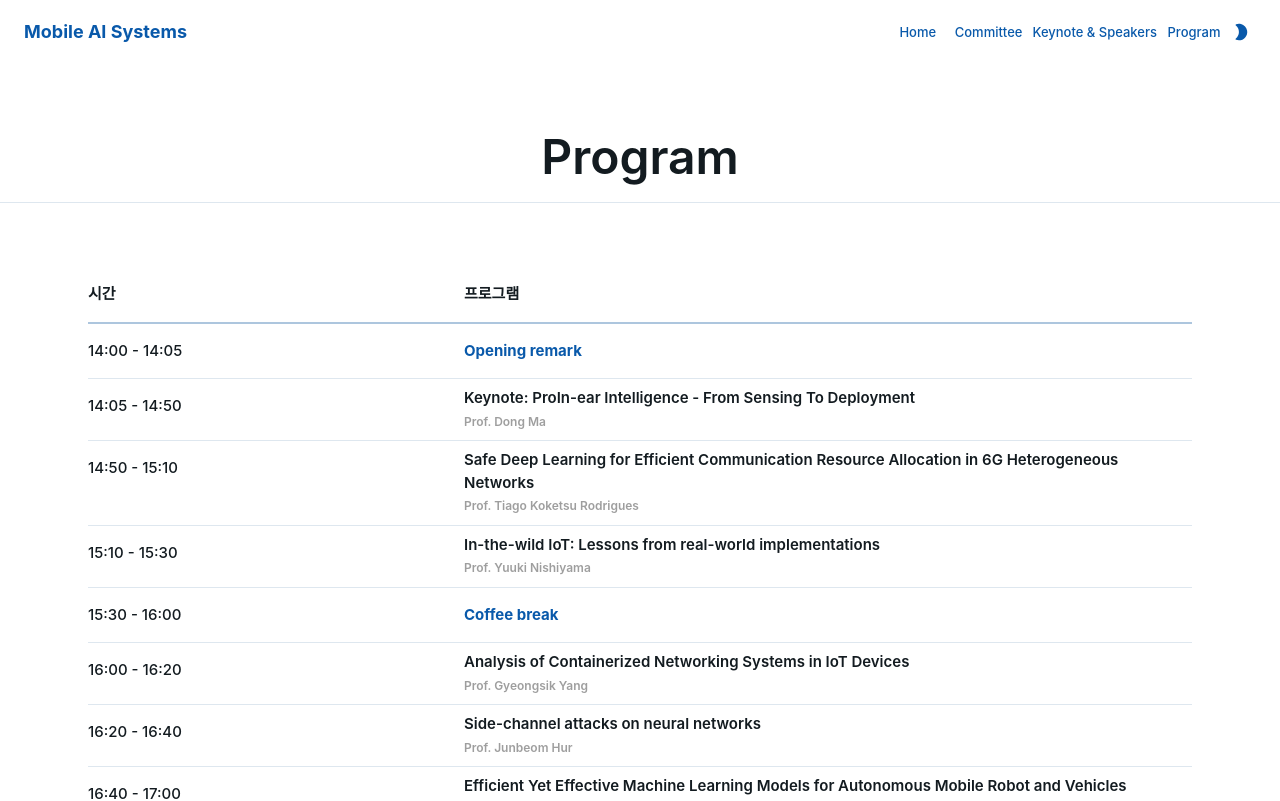
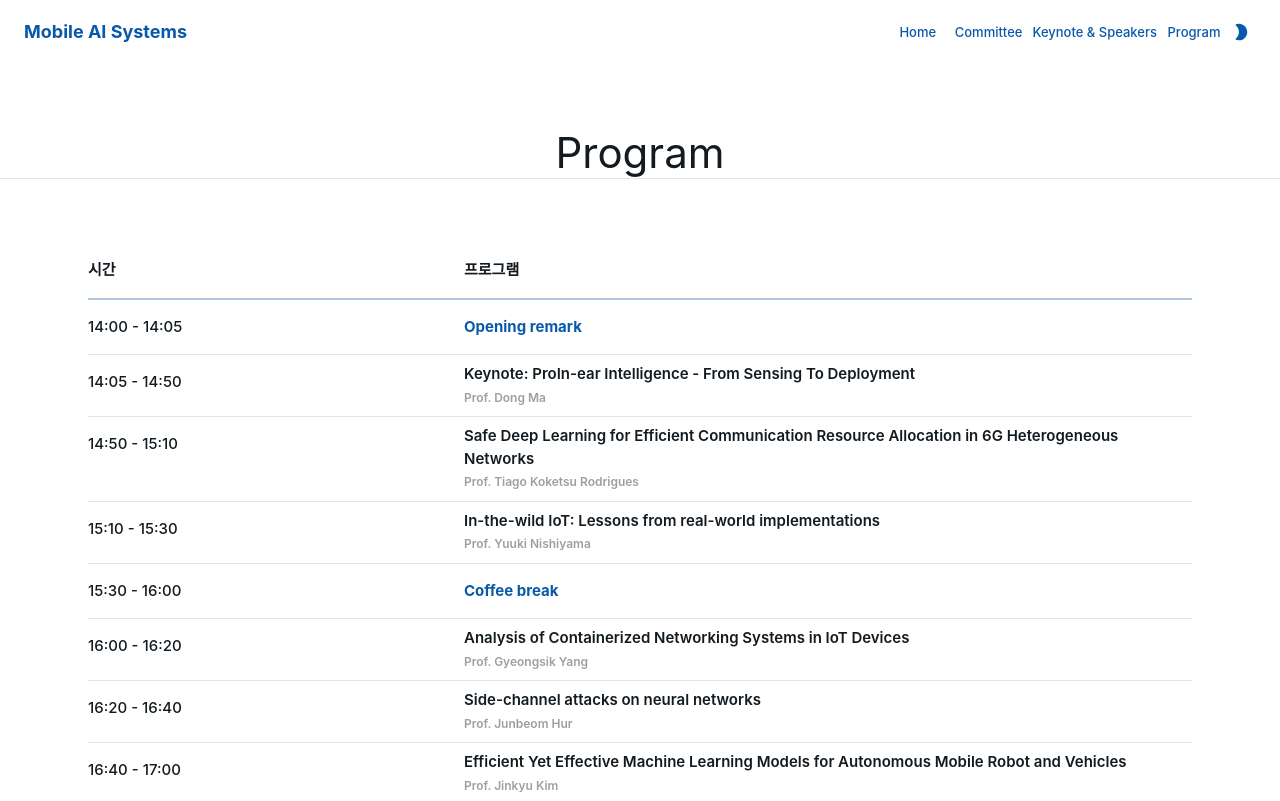
Before and after one commit to hypnotes/react-grid-test, a React (Vite) app: page /program in a window 1280 px wide. Shown: the top 801 px of the page. Built offline with nearby package versions, Linux system fonts and the light colour scheme.

Commit message:
styling fix

```diff
--- a/src/components/Committee.tsx
+++ b/src/components/Committee.tsx
@@ -24,7 +24,7 @@ const organizingCommittee = [
   }
 ]
 
-export default function Committee() {
+export default function () {
   return (
     <Box
       id="committee"
--- a/src/components/Hero.tsx
+++ b/src/components/Hero.tsx
@@ -1,3 +1,4 @@
+import { useMediaQuery, useTheme } from '@mui/material'
 import Box from '@mui/material/Box'
 import Container from '@mui/material/Container'
 import Stack from '@mui/material/Stack'
@@ -5,6 +6,9 @@ import Typography from '@mui/material/Typography'
 import BackgroundImage from '../assets/images/ai_mobile_systems_head_img.jpg'
 
 export default function Hero() {
+  const theme = useTheme()
+  const isMobile = useMediaQuery(theme.breakpoints.down('sm'))
+
   return (
     <Box
       id="hero"
@@ -32,12 +36,11 @@ export default function Hero() {
           sx={{ width: { xs: '100%', sm: '70%' } }}
         >
           <Typography
-            variant="h1"
+            variant={isMobile ? 'h4' : 'h1'}
             sx={{
               display: 'flex',
               flexDirection: { xs: 'column', sm: 'row' },
               alignItems: 'center',
-              fontSize: 'clamp(3rem, 10vw, 3.5rem)',
               color: 'common.white'
             }}
           >
--- a/src/components/Introduction.tsx
+++ b/src/components/Introduction.tsx
@@ -1,9 +1,12 @@
 import { Link } from 'react-router-dom'
-import { Box, Divider } from '@mui/material'
+import { Box, Divider, useMediaQuery, useTheme } from '@mui/material'
 import Container from '@mui/material/Container'
 import Typography from '@mui/material/Typography'
 
 export default function Introduction() {
+  const theme = useTheme()
+  const isMobile = useMediaQuery(theme.breakpoints.down('sm'))
+
   return (
     <Container id="introduction" sx={{ py: { xs: 8, sm: 8 } }}>
       <Box
@@ -15,23 +18,26 @@ export default function Introduction() {
         }}
       >
         <Typography
-          variant="h4"
+          variant={isMobile ? 'h5' : 'h3'}
           color="text.primary"
-          textAlign="center"
-          sx={{ mb: 1 }}
-          fontWeight={900}
+          textAlign={'center'}
+          fontWeight={isMobile ? 'bold' : 'normal'}
         >
           Mobile AI Systems
         </Typography>
         <Typography
-          variant="h6"
+          variant={isMobile ? 'body2' : 'h6'}
           color="text.primary"
           textAlign="center"
           sx={{ mb: 3 }}
         >
           June 3rd, 2024, Tokyo
         </Typography>
-        <Typography variant="h6" color="text.secondary" textAlign="center">
+        <Typography
+          variant={isMobile ? 'caption' : 'h6'}
+          color="text.secondary"
+          textAlign="center"
+        >
           <i>
             in conjunction with&nbsp;
             <Link
@@ -44,9 +50,9 @@ export default function Introduction() {
           </i>
         </Typography>
         <Box sx={{ maxWidth: { xs: '90%', sm: '80%' } }}>
-          <Divider sx={{ my: 6 }} />
+          <Divider sx={{ my: { xs: 2, sm: 6 } }} />
           <Typography
-            variant="h6"
+            variant={isMobile ? 'body2' : 'h6'}
             color="text.primary"
             textAlign={{ xs: 'left', sm: 'justify' }}
           >
--- a/src/pages/CommitteePage.tsx
+++ b/src/pages/CommitteePage.tsx
@@ -1,11 +1,18 @@
-import { Box, Typography } from '@mui/material'
+import { Box, Typography, useMediaQuery, useTheme } from '@mui/material'
 import Committee from '../components/Committee'
 import Footer from '../components/Footer'
 
 export default function CommitteePage() {
+  const theme = useTheme()
+  const isMobile = useMediaQuery(theme.breakpoints.down('sm'))
+
   return (
     <Box sx={{ bgcolor: 'background.default' }} mt={16}>
-      <Typography variant="h2" align="center" gutterBottom>
+      <Typography
+        variant={isMobile ? 'h4' : 'h3'}
+        color="text.primary"
+        textAlign={'center'}
+      >
         Committee
       </Typography>
       <Committee />
--- a/src/pages/KeynotePage.tsx
+++ b/src/pages/KeynotePage.tsx
@@ -10,7 +10,7 @@ export default function KeynotePage() {
 
   return (
     <Box sx={{ bgcolor: 'background.default' }} mt={16}>
-      <Typography variant={isMobile ? 'h5' : 'h2'} align="center" gutterBottom>
+      <Typography variant={isMobile ? 'h4' : 'h2'} align="center" gutterBottom>
         Keynote & Speakers
       </Typography>
       <KeyVisitors />
--- a/src/pages/ProgramPage.tsx
+++ b/src/pages/ProgramPage.tsx
@@ -1,13 +1,20 @@
 import ScheduleGrid from '@components/ScheduleGrid'
-import { Typography } from '@mui/material'
+import { Typography, useMediaQuery, useTheme } from '@mui/material'
 import Box from '@mui/material/Box'
 import Divider from '@mui/material/Divider'
 import Footer from '../components/Footer'
 
 export default function ProgramPage() {
+  const theme = useTheme()
+  const isMobile = useMediaQuery(theme.breakpoints.down('sm'))
+
   return (
     <Box sx={{ bgcolor: 'background.default' }} mt={16}>
-      <Typography variant="h2" align="center" gutterBottom>
+      <Typography
+        variant={isMobile ? 'h4' : 'h3'}
+        color="text.primary"
+        textAlign={'center'}
+      >
         Program
       </Typography>
       <Divider />
```
